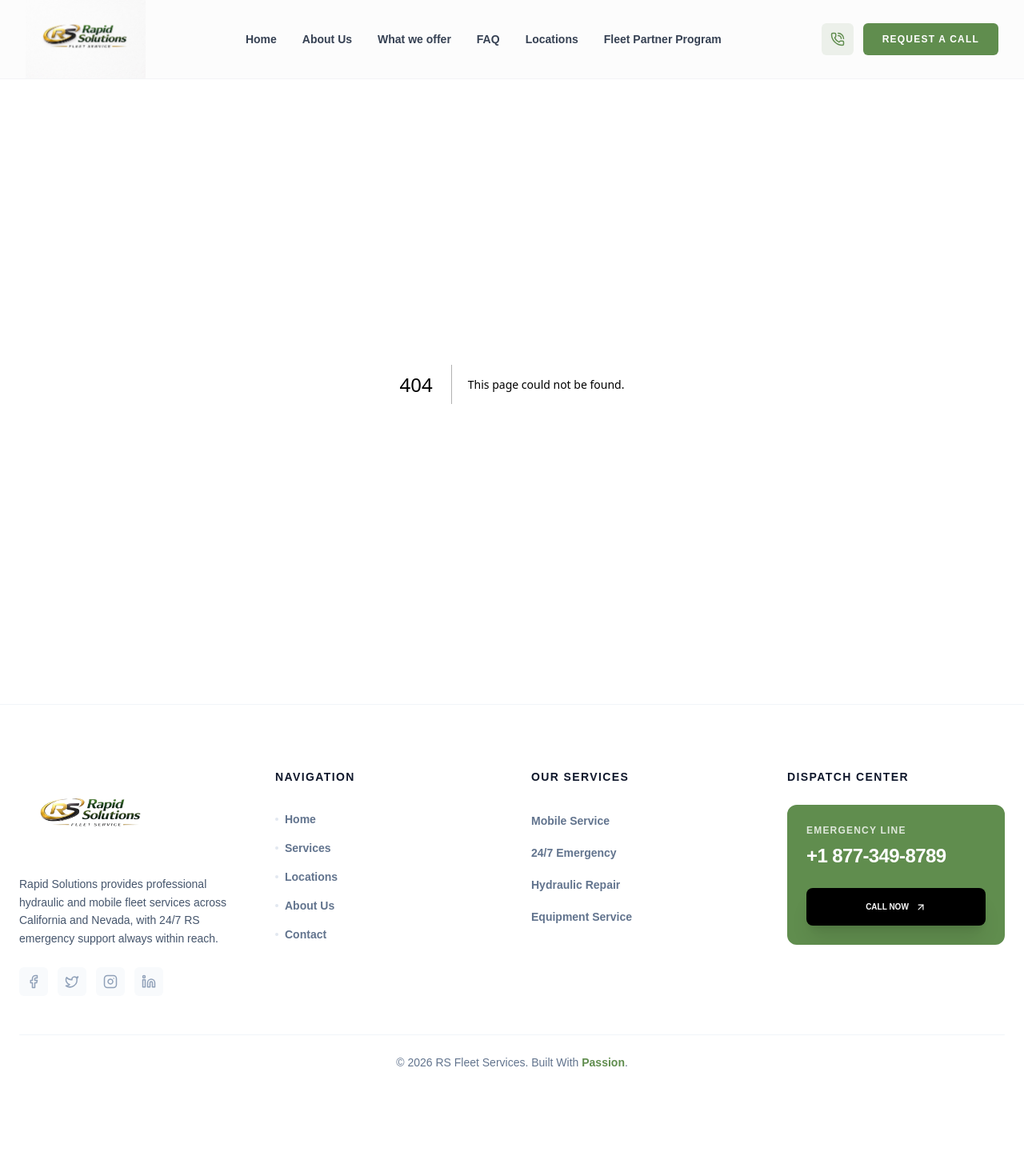
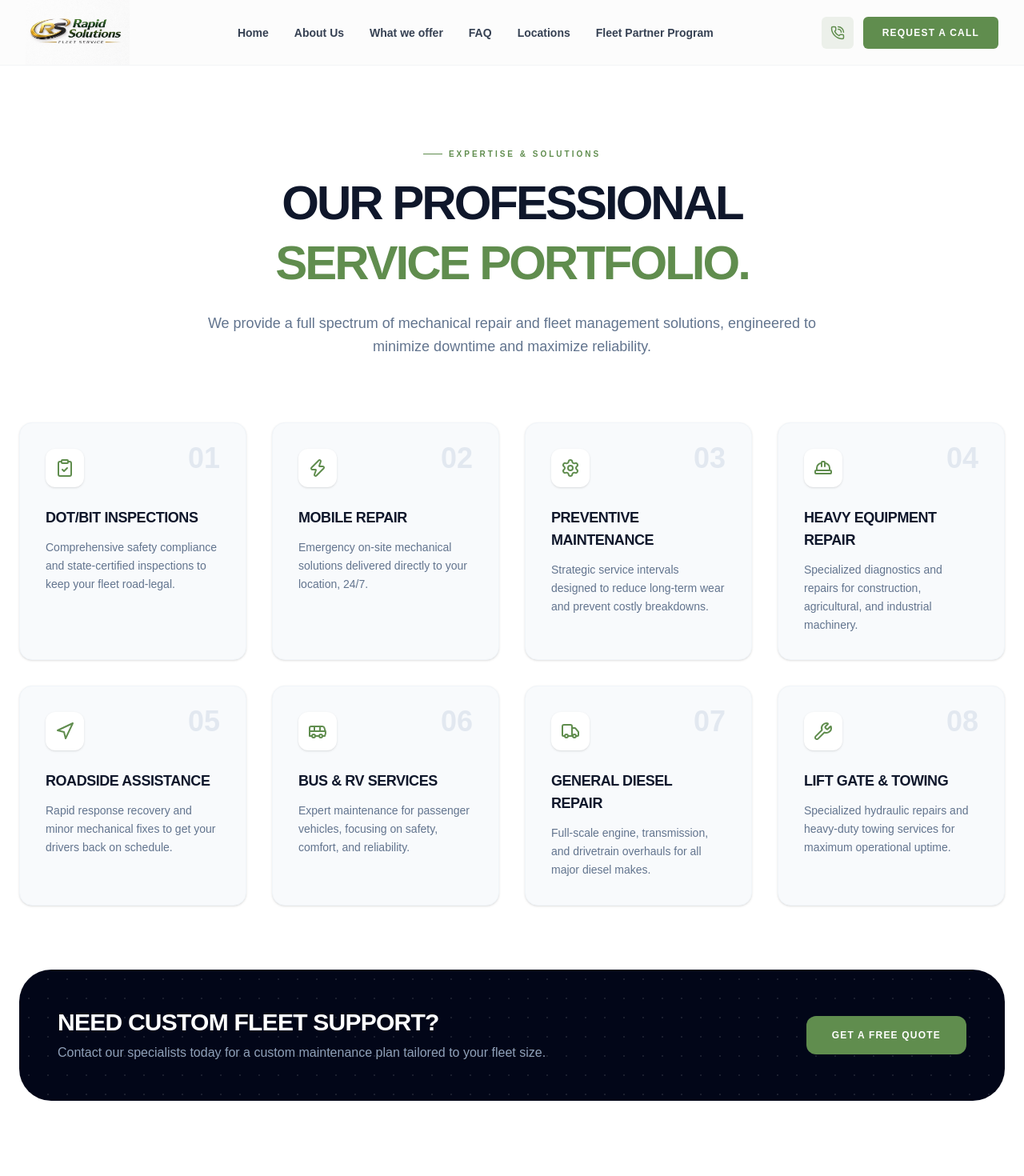
Before and after one commit to ahamedasif07/project-rs-feet-v2, a Next.js app: page /services in a window 1280 px wide. Before the commit this address had no page. Shown: the top 1470 px of the page at 80% size. Before the commit the page ends 1378 px from the top, so only its background shows below. Built offline with nearby package versions, Linux system fonts and the light colour scheme.

Commit message:
service page done

```diff
--- a/app/about/_component/aboutStats.tsx
+++ b/app/about/_component/aboutStats.tsx
@@ -1,3 +1,4 @@
+/* eslint-disable react/no-unescaped-entities */
 import React from "react";
 import { Wrench, ShieldCheck, Zap, BarChart3 } from "lucide-react";
 
--- /dev/null
+++ b/app/services/_components/WhatWeOffer.tsx
@@ -0,0 +1,134 @@
+import React from "react";
+import {
+  ShieldCheck,
+  Wrench,
+  Truck,
+  HardHat,
+  Clock,
+  Bus,
+  ClipboardCheck,
+  Settings,
+  Zap,
+  Navigation,
+  Fuel,
+} from "lucide-react";
+
+const WhatWeOffer = () => {
+  const services = [
+    {
+      title: "DOT/BIT Inspections",
+      desc: "Comprehensive safety compliance and state-certified inspections to keep your fleet road-legal.",
+      icon: <ClipboardCheck className="w-6 h-6" />,
+    },
+    {
+      title: "Mobile Repair",
+      icon: <Zap className="w-6 h-6" />,
+      desc: "Emergency on-site mechanical solutions delivered directly to your location, 24/7.",
+    },
+    {
+      title: "Preventive Maintenance",
+      icon: <Settings className="w-6 h-6" />,
+      desc: "Strategic service intervals designed to reduce long-term wear and prevent costly breakdowns.",
+    },
+    {
+      title: "Heavy Equipment Repair",
+      icon: <HardHat className="w-6 h-6" />,
+      desc: "Specialized diagnostics and repairs for construction, agricultural, and industrial machinery.",
+    },
+    {
+      title: "Roadside Assistance",
+      icon: <Navigation className="w-6 h-6" />,
+      desc: "Rapid response recovery and minor mechanical fixes to get your drivers back on schedule.",
+    },
+    {
+      title: "Bus & RV Services",
+      icon: <Bus className="w-6 h-6" />,
+      desc: "Expert maintenance for passenger vehicles, focusing on safety, comfort, and reliability.",
+    },
+    {
+      title: "General Diesel Repair",
+      icon: <Truck className="w-6 h-6" />,
+      desc: "Full-scale engine, transmission, and drivetrain overhauls for all major diesel makes.",
+    },
+    {
+      title: "Lift Gate & Towing",
+      icon: <Wrench className="w-6 h-6" />,
+      desc: "Specialized hydraulic repairs and heavy-duty towing services for maximum operational uptime.",
+    },
+  ];
+
+  return (
+    <section className="py-16 md:py-24 bg-white px-4 sm:px-6">
+      <div className="max-w-7xl mx-auto">
+        {/* Header Section */}
+        <div className="text-center max-w-3xl mx-auto mb-16 md:mb-20">
+          <div className="inline-flex items-center gap-2 mb-4">
+            <div className="w-6 h-[1.5px] bg-primary"></div>
+            <span className="text-primary font-bold text-[10px] uppercase tracking-[0.3em]">
+              Expertise & Solutions
+            </span>
+          </div>
+          <h2 className="text-4xl md:text-6xl font-black text-slate-900 leading-tight uppercase tracking-tighter mb-6">
+            Our Professional <br />
+            <span className="text-primary">Service Portfolio.</span>
+          </h2>
+          <p className="text-slate-500 text-base md:text-lg font-medium leading-relaxed">
+            We provide a full spectrum of mechanical repair and fleet management
+            solutions, engineered to minimize downtime and maximize reliability.
+          </p>
+        </div>
+
+        {/* Clean Service Grid */}
+        <div className="grid grid-cols-1 sm:grid-cols-2 lg:grid-cols-4 gap-6 md:gap-8">
+          {services.map((service, idx) => (
+            <div
+              key={idx}
+              className="group relative bg-slate-50 hover:bg-slate-900 p-8 rounded-2xl transition-all duration-500 border border-slate-100 hover:border-slate-800 flex flex-col items-start shadow-sm hover:shadow-2xl hover:-translate-y-2"
+            >
+              {/* Icon */}
+              <div className="bg-white p-3 rounded-xl text-primary mb-6 shadow-sm group-hover:bg-primary group-hover:text-white transition-all duration-500">
+                {service.icon}
+              </div>
+
+              {/* Content */}
+              <h3 className="text-slate-900 group-hover:text-white text-lg font-black uppercase tracking-tight mb-3 transition-colors">
+                {service.title}
+              </h3>
+              <p className="text-slate-500 group-hover:text-slate-400 text-sm leading-relaxed transition-colors">
+                {service.desc}
+              </p>
+
+              {/* Subtle Decorative Number */}
+              <span className="absolute top-6 right-8 text-slate-200 group-hover:text-slate-800 text-4xl font-black transition-colors pointer-events-none">
+                0{idx + 1}
+              </span>
+            </div>
+          ))}
+        </div>
+
+        {/* Call to Action Footer */}
+        <div className="mt-20 p-8 md:p-12 bg-slate-950 rounded-[2.5rem] relative overflow-hidden flex flex-col md:flex-row items-center justify-between gap-8">
+          <div className="relative z-10 text-center md:text-left">
+            <h4 className="text-white text-2xl md:text-3xl font-black uppercase tracking-tight mb-2">
+              Need Custom Fleet Support?
+            </h4>
+            <p className="text-slate-400 font-medium text-sm md:text-base">
+              Contact our specialists today for a custom maintenance plan
+              tailored to your fleet size.
+            </p>
+          </div>
+          <button className="relative z-10 bg-primary hover:bg-white text-white hover:text-slate-900 px-8 py-4 rounded-xl font-black text-xs uppercase tracking-widest transition-all duration-300 shrink-0">
+            Get A Free Quote
+          </button>
+
+          {/* Subtle BG Pattern */}
+          <div className="absolute inset-0 opacity-10 pointer-events-none">
+            <div className="absolute top-0 left-0 w-full h-full bg-[radial-gradient(#ffffff_1px,transparent_1px)] [background-size:24px_24px]"></div>
+          </div>
+        </div>
+      </div>
+    </section>
+  );
+};
+
+export default WhatWeOffer;
--- /dev/null
+++ b/app/services/page.tsx
@@ -0,0 +1,12 @@
+import React from "react";
+import WhatWeOffer from "./_components/WhatWeOffer";
+
+const Services = () => {
+  return (
+    <div>
+      <WhatWeOffer />
+    </div>
+  );
+};
+
+export default Services;
--- a/shared/navbar/navBar.tsx
+++ b/shared/navbar/navBar.tsx
@@ -16,7 +16,7 @@ const Navbar: React.FC = () => {
   const navLinks: NavLink[] = [
     { name: "Home", href: "/" },
     { name: "About Us", href: "/about" },
-    { name: "What we offer", href: "#" },
+    { name: "What we offer", href: "/services" },
     { name: "FAQ", href: "/faq" },
     { name: "Locations", href: "#" },
     { name: "Fleet Partner Program", href: "/fleet" },
@@ -24,16 +24,16 @@ const Navbar: React.FC = () => {
 
   return (
     <>
-      <nav className="w-full bg-[#FCFCFC] backdrop-blur-md fixed top-0 z-50 border-b border-gray-100">
-        <div className="max-w-7xl mx-auto  flex items-center justify-between px-4 sm:px-6 lg:px-8">
+      <nav className="w-full  bg-[#FCFCFC] backdrop-blur-md fixed top-0 z-50 border-b border-gray-100">
+        <div className="max-w-7xl mx-auto   flex items-center justify-between px-4 sm:px-6 lg:px-8">
           {/* Logo */}
-          <Link href="/" className="hover:opacity-80 transition-opacity">
+          <Link href="/" className=" transition-opacity">
             <Image
-              src="/assets/images/IMG_3431.jpeg"
+              src="/assets/images/cropImagelogo.jpeg"
               alt="logo"
               width={130}
-              height={60}
-              className="w-[110px] sm:w-[150px]"
+              height={300}
+              className=" "
             />
           </Link>
 
```
Also changed, not shown: public/assets/images/cropImagelogo.jpeg (added).
